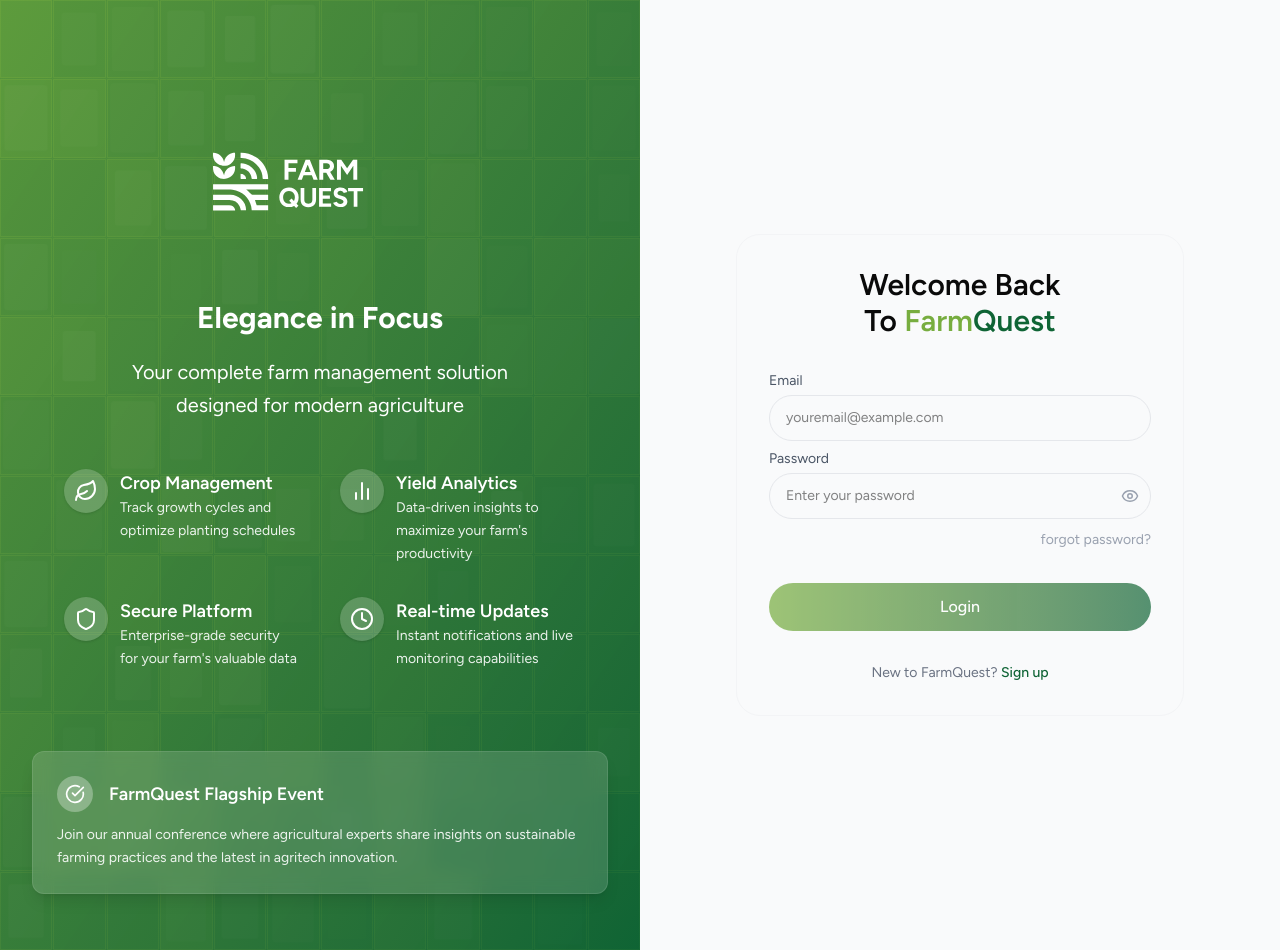
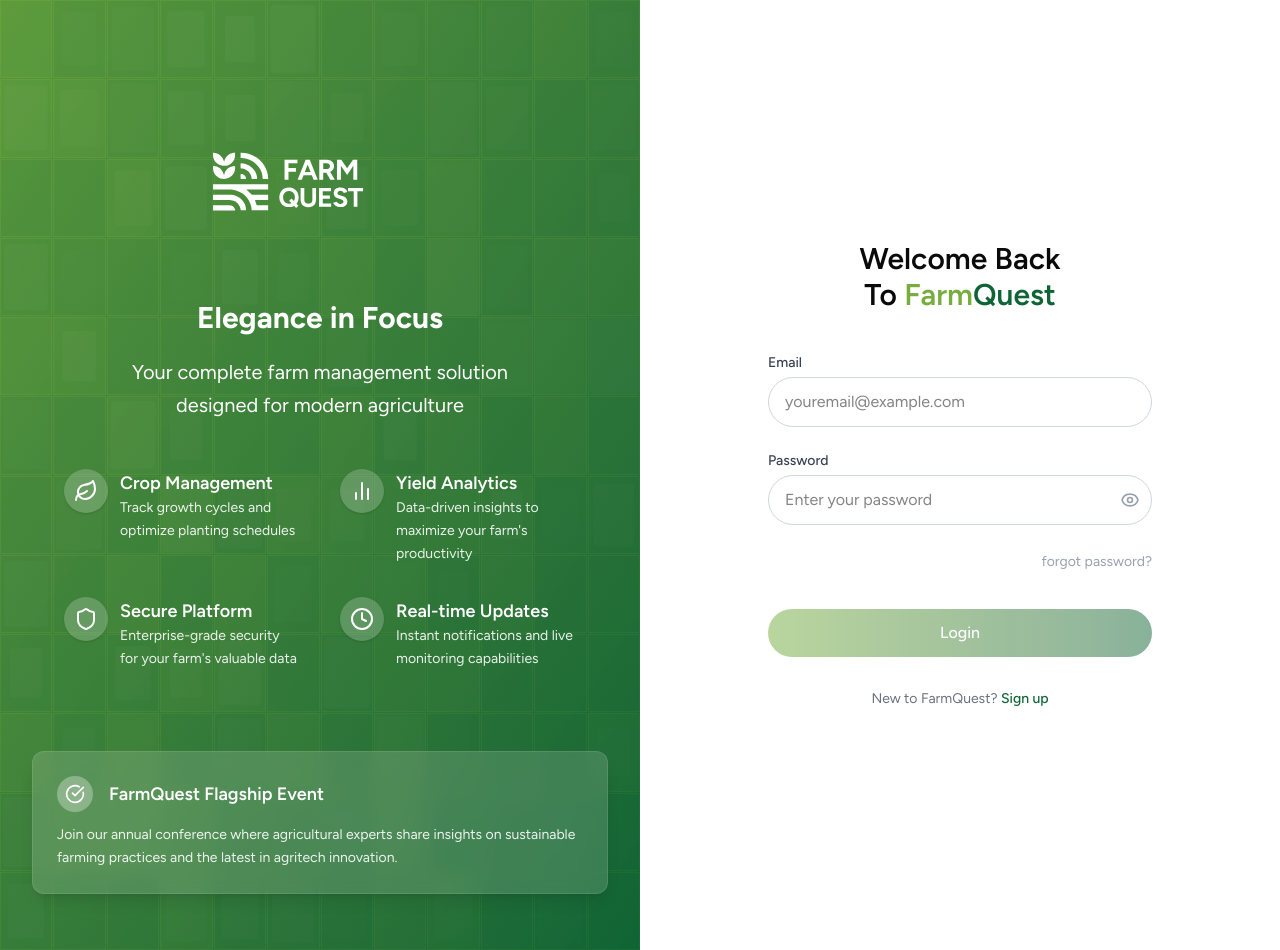
Before and after one commit to SooryaCodes/FarmQuestWeb, a Next.js app: page /login in a window 1280 px wide. Built offline with nearby package versions, Linux system fonts and the light colour scheme.

Commit message:
feat:added prefered scale onboarding

```diff
--- a/src/app/(auth)/login/page.tsx
+++ b/src/app/(auth)/login/page.tsx
@@ -15,6 +15,8 @@ export default function LoginPage() {
   const [showPassword, setShowPassword] = useState(false);
   const [isSubmitting, setIsSubmitting] = useState(false);
   const [isClient, setIsClient] = useState(false);
+  const [isLoggedIn, setIsLoggedIn] = useState(false);
+  const [selectedScale, setSelectedScale] = useState("");
 
   // Generate random grid items once on component mount
   const [gridItems] = useState(() => {
@@ -50,11 +52,12 @@ export default function LoginPage() {
       setTimeout(() => {
         // Success toast with sonner
         toast.success('Login Successful!', {
-          description: 'Welcome back to FarmQuest. Redirecting to your dashboard...',
+          description: 'Welcome back to FarmQuest. Please select your preferred scale of farming.',
           position: 'bottom-center',
           duration: 4000,
         });
         setIsSubmitting(false);
+        setIsLoggedIn(true);
         // Handle actual login logic here
       }, 1500);
     } else {
@@ -66,6 +69,47 @@ export default function LoginPage() {
       });
     }
   };
+
+  const handleScaleSelection = (scale: string) => {
+    setSelectedScale(scale);
+    // Send selection to backend
+    console.log("Selected farming scale:", scale);
+    toast.success('Preference Saved!', {
+      description: `Your preferred farming scale "${scale}" has been saved.`,
+      position: 'bottom-center',
+      duration: 3000,
+    });
+    // Here you would typically make an API call to save the preference
+  };
+
+  // Farming scale selection UI component
+  const FarmingScaleSelection = () => (
+    <div className="w-full max-w-md rounded-3xl p-6 md:p-8 relative border border-gray-100">
+      <div className="text-center mb-6">
+        <h1 className="text-xl md:text-2xl font-semibold">
+          What's your preferred scale of farming?
+        </h1>
+        <p className="text-gray-500 mt-2 text-sm md:text-base">
+          Please let us know your preferred scale of framing.
+        </p>
+      </div>
+
+      <div className="space-y-3 md:space-y-4 mt-4 md:mt-6">
+        {["Never Leave Home", "Backyard Boys", "Tiny Farmer", "The Real Deal!"].map((scale) => (
+          <button
+            key={scale}
+            onClick={() => handleScaleSelection(scale)}
+            className={`w-full p-3 md:p-4 text-left rounded-lg border border-gray-200 flex justify-between items-center hover:border-[#77AD3F] transition-all ${
+              selectedScale === scale ? "border-[#77AD3F] bg-[#77AD3F]/5" : ""
+            }`}
+          >
+            <span className="text-sm md:text-base">{scale}</span>
+            <span className="text-gray-400">›</span>
+          </button>
+        ))}
+      </div>
+    </div>
+  );
 
   return (
     <>
@@ -178,37 +222,83 @@ export default function LoginPage() {
           </div>
         </div>
 
-        {/* Right section with login form - improved styling */}
-        <div className="w-full md:w-1/2 flex items-center justify-center p-4 md:p-8 bg-gray-50">
-          <div className="w-full max-w-md  rounded-3xl p-8 relative  border border-gray-100">
-            <div className="text-center mb-8">
-              <h1 className="text-3xl font-semibold">
+        {/* Right section - conditionally show login form or farming scale selection */}
+        <div className="w-full md:w-1/2 flex items-center justify-center p-4 md:p-8 bg-white min-h-screen md:min-h-0">
+          <div className="w-full max-w-md px-4 py-8 md:p-8 relative">
+            {!isLoggedIn ? (
+              <>
+                <div className="text-center mb-10">
+                  {/* Logo for mobile - centered at top */}
+                  <div className="md:hidden flex justify-center mb-8">
+                    <div className="relative w-[60px] h-[60px]">
+                      <Image
+                        src="/images/Farm-quest-logo.svg"
+                        alt="FarmQuest Logo"
+                        fill
+                        className="object-contain"
+                      />
+                    </div>
+                  </div>
+
+                  <h1 className="text-2xl md:text-3xl font-semibold">
                     Welcome Back
                     <br />
                     To <span className="text-[#77AD3F]">Farm</span><span className="text-[#0F6435]">Quest</span>
                   </h1>
                 </div>
 
-            <form onSubmit={handleSubmit} className="space-y-5">
-              <AuthInput
-                label="Email"
+                <form onSubmit={handleSubmit} className="space-y-6">
+                  <div>
+                    <label htmlFor="email" className="block text-sm font-medium text-gray-700 mb-1">
+                      Email
+                    </label>
+                    <input
+                      id="email"
                       type="email"
                       value={email}
                       onChange={(e) => setEmail(e.target.value)}
                       placeholder="youremail@example.com"
-                error={email && !/\S+@\S+\.\S+/.test(email) ? "Please enter a valid email address" : ""}
+                      className="w-full px-4 py-3 rounded-full border border-gray-300 focus:outline-none focus:ring-2 focus:ring-[#77AD3F] focus:border-transparent"
                     />
+                    {email && !/\S+@\S+\.\S+/.test(email) && (
+                      <p className="mt-1 text-sm text-red-600">Please enter a valid email address</p>
+                    )}
+                  </div>
 
-              <AuthInput
-                label="Password"
-                type="password"
+                  <div>
+                    <label htmlFor="password" className="block text-sm font-medium text-gray-700 mb-1">
+                      Password
+                    </label>
+                    <div className="relative">
+                      <input
+                        id="password"
+                        type={showPassword ? "text" : "password"}
                         value={password}
                         onChange={(e) => setPassword(e.target.value)}
                         placeholder="Enter your password"
-                showPassword={showPassword}
-                toggleShowPassword={() => setShowPassword(!showPassword)}
-                error={password && password.length < 6 ? "Password must be at least 6 characters" : ""}
+                        className="w-full px-4 py-3 rounded-full border border-gray-300 focus:outline-none focus:ring-2 focus:ring-[#77AD3F] focus:border-transparent pr-10"
                       />
+                      <button
+                        type="button"
+                        onClick={() => setShowPassword(!showPassword)}
+                        className="absolute inset-y-0 right-0 pr-3 flex items-center"
+                      >
+                        {showPassword ? (
+                          <svg xmlns="http://www.w3.org/2000/svg" className="h-5 w-5 text-gray-400" fill="none" viewBox="0 0 24 24" stroke="currentColor">
+                            <path strokeLinecap="round" strokeLinejoin="round" strokeWidth={2} d="M13.875 18.825A10.05 10.05 0 0112 19c-4.478 0-8.268-2.943-9.543-7a9.97 9.97 0 011.563-3.029m5.858.908a3 3 0 114.243 4.243M9.878 9.878l4.242 4.242M9.88 9.88l-3.29-3.29m7.532 7.532l3.29 3.29M3 3l3.59 3.59m0 0A9.953 9.953 0 0112 5c4.478 0 8.268 2.943 9.543 7a10.025 10.025 0 01-4.132 5.411m0 0L21 21" />
+                          </svg>
+                        ) : (
+                          <svg xmlns="http://www.w3.org/2000/svg" className="h-5 w-5 text-gray-400" fill="none" viewBox="0 0 24 24" stroke="currentColor">
+                            <path strokeLinecap="round" strokeLinejoin="round" strokeWidth={2} d="M15 12a3 3 0 11-6 0 3 3 0 016 0z" />
+                            <path strokeLinecap="round" strokeLinejoin="round" strokeWidth={2} d="M2.458 12C3.732 7.943 7.523 5 12 5c4.478 0 8.268 2.943 9.542 7-1.274 4.057-5.064 7-9.542 7-4.477 0-8.268-2.943-9.542-7z" />
+                          </svg>
+                        )}
+                      </button>
+                    </div>
+                    {password && password.length < 6 && (
+                      <p className="mt-1 text-sm text-red-600">Password must be at least 6 characters</p>
+                    )}
+                  </div>
 
                   <div className="text-right">
                     <Link href="/forgot-password" className="text-gray-400 text-sm hover:text-[#0F6435] transition-colors">
@@ -217,11 +307,13 @@ export default function LoginPage() {
                   </div>
 
                   <div className="pt-3">
-                <AuthButton
+                    <button
                       type="submit"
-                  text={isSubmitting ? "Logging in..." : "Login"}
                       disabled={isSubmitting || !email || !/\S+@\S+\.\S+/.test(email) || !password || password.length < 6}
-                />
+                      className="w-full py-3 px-4 bg-gradient-to-r from-[#77AD3F] to-[#0F6435] text-white font-medium rounded-full focus:outline-none focus:ring-2 focus:ring-offset-2 focus:ring-[#77AD3F] disabled:opacity-50 disabled:cursor-not-allowed"
+                    >
+                      {isSubmitting ? "Logging in..." : "Login"}
+                    </button>
                   </div>
                 </form>
 
@@ -231,10 +323,38 @@ export default function LoginPage() {
                   </p>
                 </div>
 
-            {/* Only show the curved gallery on mobile */}
-            <div className="md:hidden">
+                {/* Only show the curved gallery on mobile when not logged in - moved here */}
+                <div className="md:hidden mt-16 mb-8">
                   <CurvedImageGallery />
                 </div>
+              </>
+            ) : (
+              <div className="w-full">
+                <div className="text-center mb-6">
+                  <h1 className="text-2xl font-semibold">
+                    What's your preferred scale of farming?
+                  </h1>
+                  <p className="text-gray-500 mt-2">
+                    Please let us know your preferred scale of framing.
+                  </p>
+                </div>
+
+                <div className="space-y-3 mt-8">
+                  {["Never Leave Home", "Backyard Boys", "Tiny Farmer", "The Real Deal!"].map((scale) => (
+                    <button
+                      key={scale}
+                      onClick={() => handleScaleSelection(scale)}
+                      className={`w-full p-4 text-left rounded-lg border border-gray-200 flex justify-between items-center hover:border-[#77AD3F] transition-all ${
+                        selectedScale === scale ? "border-[#77AD3F] bg-[#77AD3F]/5" : ""
+                      }`}
+                    >
+                      <span>{scale}</span>
+                      <span className="text-gray-400">›</span>
+                    </button>
+                  ))}
+                </div>
+              </div>
+            )}
           </div>
         </div>
       </div>
```
Also changed, not shown: src/app/(auth)/onboarding/page.tsx (added). Lines whose indentation alone changed are shown as unchanged.
